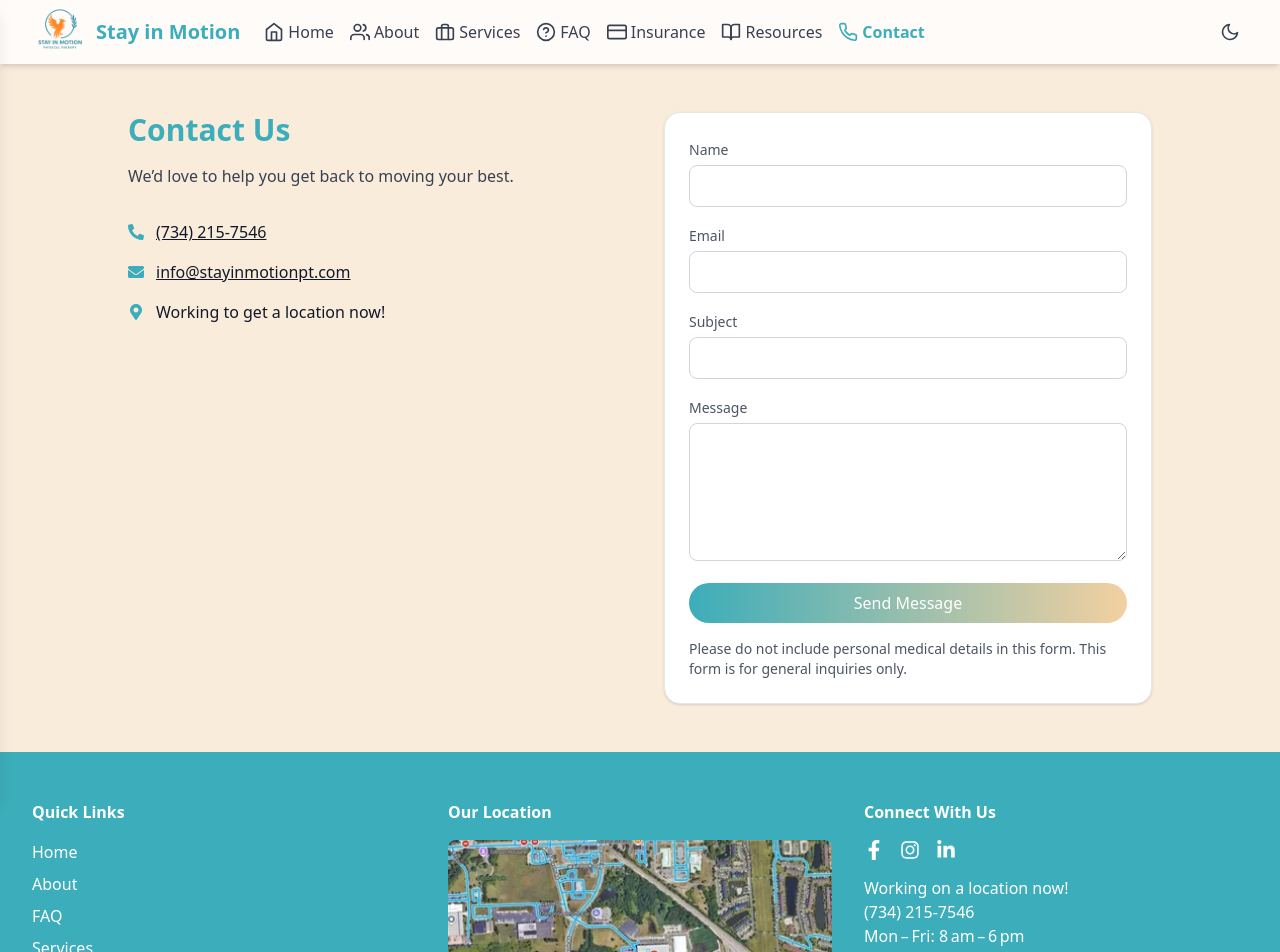
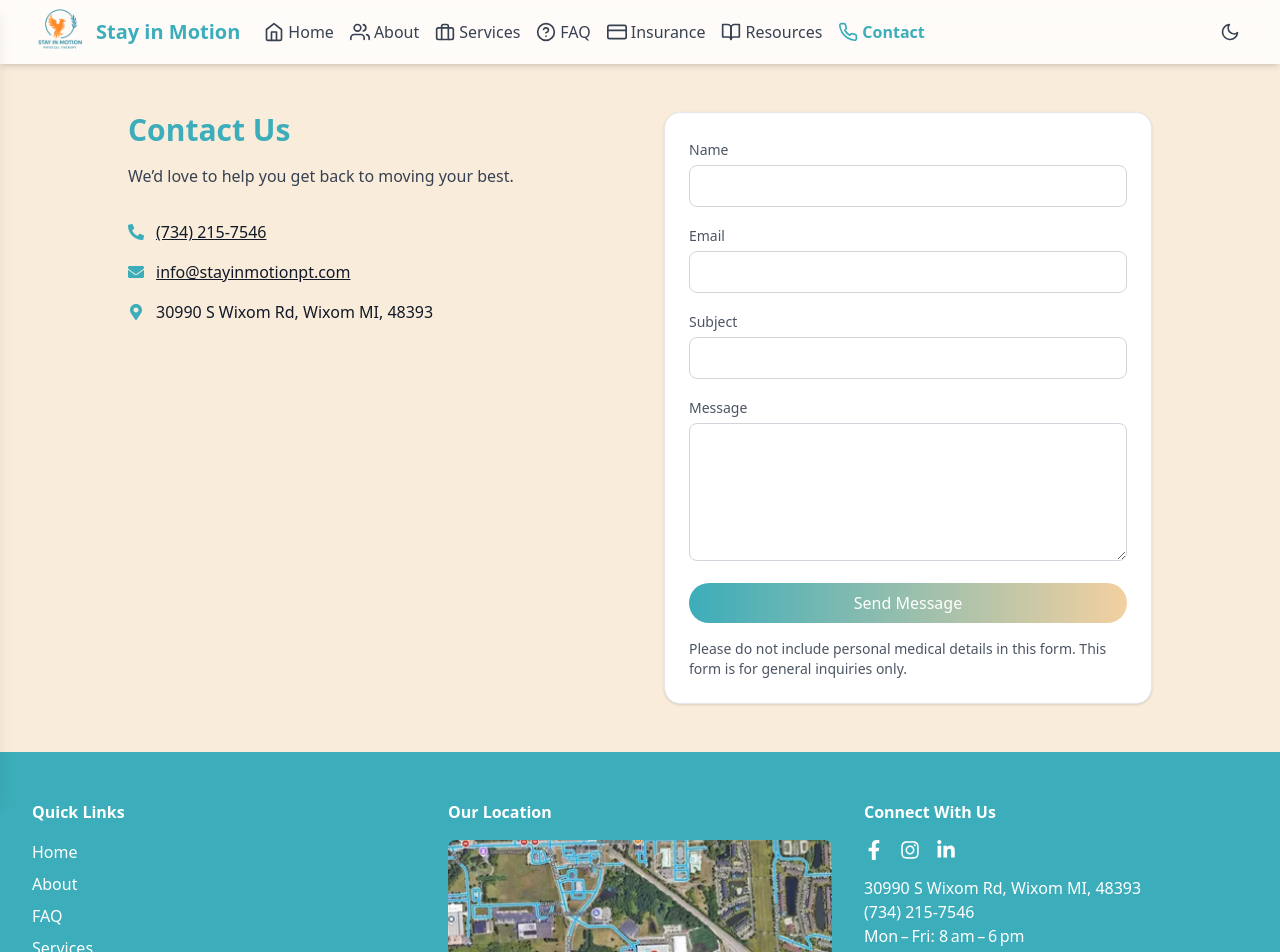
Before and after one commit to spickworth1991/stay-in-motion, a Next.js app: page /contact in a window 1280 px wide. Shown: the top 952 px of the page. Built offline with nearby package versions, Linux system fonts and the light colour scheme.

Commit message:
location update 2

```diff
--- a/app/contact/page.jsx
+++ b/app/contact/page.jsx
@@ -34,7 +34,7 @@ export default function ContactPage() {
             </p>
             <p className="flex items-center gap-3">
               <FaMapMarkerAlt className="text-primary" />
-              Working to get a location now!
+              30990 S Wixom Rd, Wixom MI, 48393
             </p>
           </div>
         </div>
--- a/components/Footer.jsx
+++ b/components/Footer.jsx
@@ -97,7 +97,7 @@ export default function Footer() {
               <a href="#"><FaInstagram aria-label="Instagram" className="hover:text-accent" /></a>
               <a href="#"><FaLinkedinIn aria-label="LinkedIn" className="hover:text-accent" /></a>
             </div>
-            <p>Working on a location now!</p>
+            <p>30990 S Wixom Rd, Wixom MI, 48393</p>
             <p>(734) 215-7546</p>
             <p>Mon – Fri: 8 am – 6 pm</p>
           </div>
```
